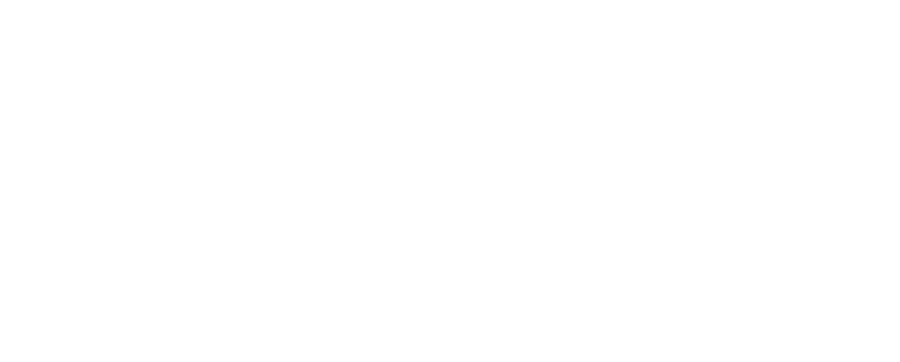
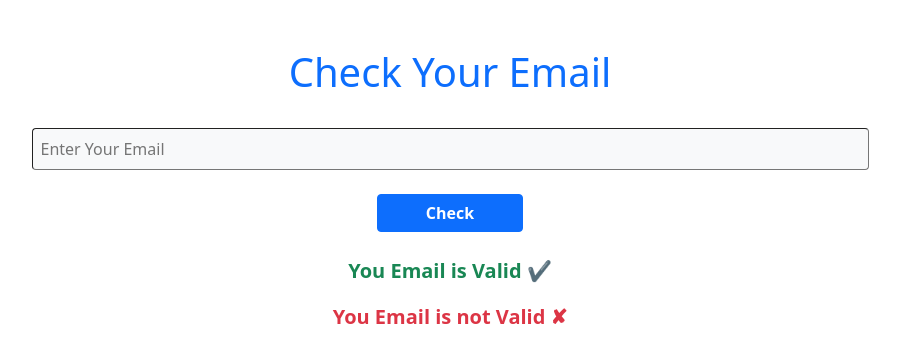
Before and after one commit to shahnmah/valid-email-checker, a plain HTML site: page index.html in a window 1280 px wide. Shown: the whole page, without its empty margins (190-1090 px from the left). Drawn offline with nearby package versions, Linux system fonts and the light colour scheme.

Commit message:
front part added

```diff
--- a/index.html
+++ b/index.html
@@ -5,10 +5,20 @@
     <meta http-equiv="X-UA-Compatible" content="IE=edge">
     <meta name="viewport" content="width=device-width, initial-scale=1.0">
     <title>Valid Email Checker</title>
-    <link rel="stylesheet" href="https://stackpath.bootstrapcdn.com/bootstrap/4.3.1/css/bootstrap.min.css">
+    <link href="https://cdn.jsdelivr.net/npm/bootstrap@5.0.2/dist/css/bootstrap.min.css" rel="stylesheet" integrity="sha384-EVSTQN3/azprG1Anm3QDgpJLIm9Nao0Yz1ztcQTwFspd3yD65VohhpuuCOmLASjC" crossorigin="anonymous">
 </head>
 <body>
-
+    <section>
+        <div class="container text-center my-5">
+            <h1 class="text-primary">Check Your Email</h1>
+            <div>
+                <input id="emial-input" class="w-75 p-2 my-4 rounded border-1 bg-light" type="text" placeholder="Enter Your Email"> <br>
+                <button id="check-btn" class="btn btn-primary px-5 fw-bold">Check</button>
+                <p id="email-valid-message" class="text-success fw-bold fs-5 pt-4">You Email is Valid <span>✔</span></p>
+                <p id="email-wrong-message" class="text-danger fw-bold fs-5">You Email is not Valid <span>✘</span></p>
+            </div>
+        </div>
+    </section>
     <script src="./js/app.js"></script>
 </body>
 </html>
```
